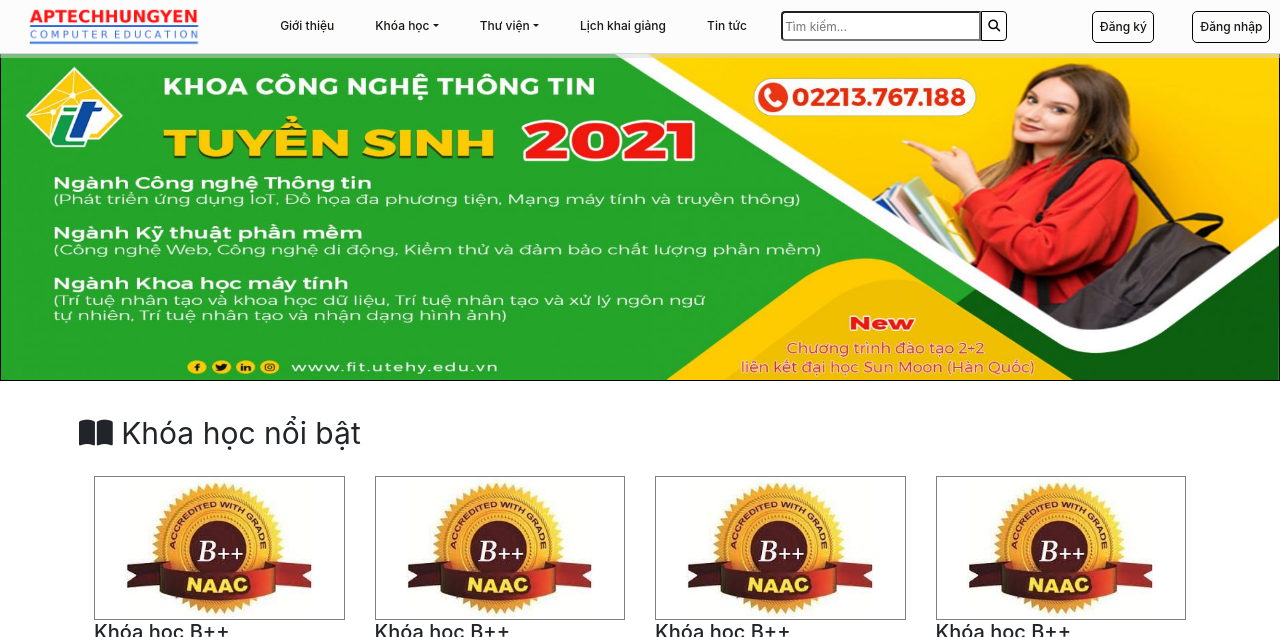
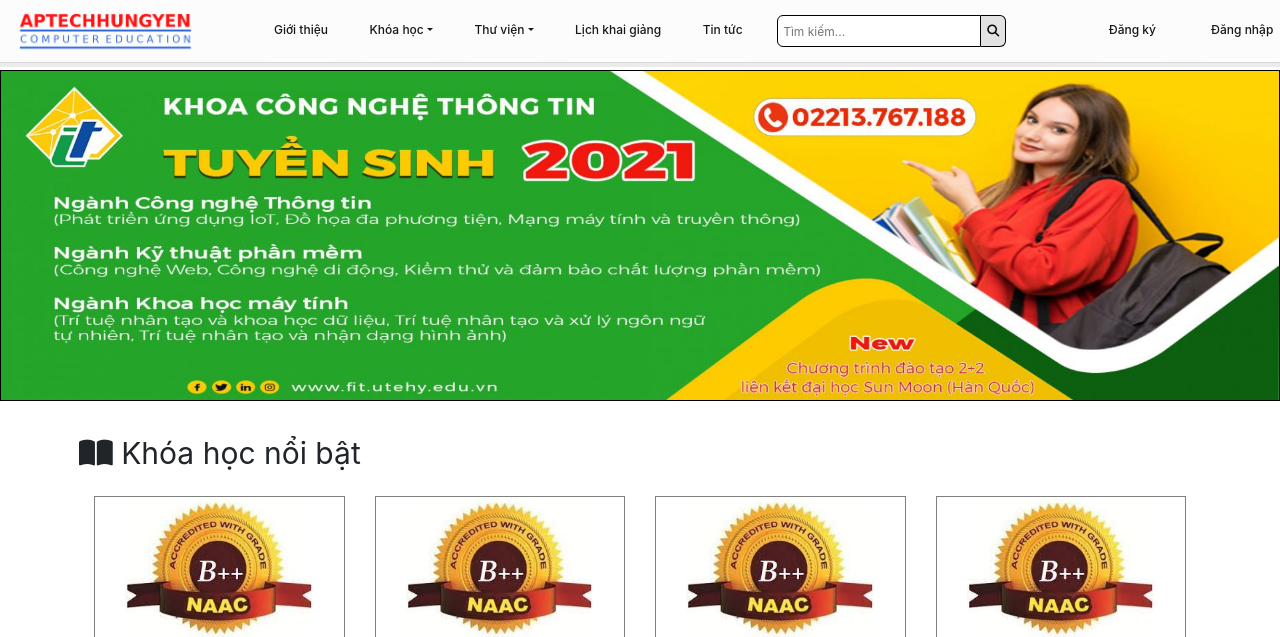
Before and after one commit to anhtukc/aptech-design, a plain HTML site: page index.html in a window 1280 px wide. Shown: the top 637 px of the page. Drawn offline with nearby package versions, Linux system fonts and the light colour scheme.

Commit message:
second change main page

```diff
--- a/css/style.css
+++ b/css/style.css
@@ -6,6 +6,7 @@
     outline: none;
     box-sizing: border-box;
 }
+
 .margin-auto{
     margin: auto;
 }
@@ -21,14 +22,14 @@ html{
 body{
     font-size: 16px;
     margin: 0;
-    padding-top: 50px;
+    padding-top: 70px;
 
 }
 
 
 footer{
-    background-color: #2E69DB;
-    color: white;
+    background-color: #2A2A2A;
+    color: rgb(230, 230, 230);
     padding: 2rem 10rem;
     font-size: 18px;
 }
@@ -81,21 +82,24 @@ nav{
 
 .search-input{
     height: 100%;
-    border-radius: 4px 0 0 4px;
-
+    border-radius: 6px 0 0 6px;
+    border:1px solid black;
+    padding: 0 0.5rem;
 }
 
 .searchbtn{
     height: 100%;
-    border: 1px solid black;
-    border-radius: 0 4px 4px 0;
-    background-color: white;
+    border: 1px solid rgb(0, 0, 0);
+    border-radius: 0 6px 6px 0;
+    background-color: rgb(226, 226, 226);
+    border-left: 0;
 }
 
 .messager{
     position: fixed;
     top: 80%;
     left: 85%;
+
 }
 
 .messager button{
@@ -111,6 +115,19 @@ nav{
 
 /*hover only affect when device is a desktop*/
 @media only screen and (min-width: 992px) {
+    .navbar{
+        padding: 0;
+    }
+    .navbar .nav-item{
+        padding:1.5rem 0rem;
+    }
+
+    .nav-active{
+        border-bottom: 2px solid white;
+    }
+    .nav-active:hover{
+        border-bottom: 2px solid rgb(206, 18, 18);
+    }
     .general-new, footer, .contact{
         display: flex;
     }
@@ -120,28 +137,26 @@ nav{
     }
     .dropdown-nav-list .dropdown{
         opacity: 0;
-        top:20%;
+        top:70%;
         transition: all 0.3s;
     }
-    .navbar-link-customer:hover{
+    .dropdown-nav-list:hover .dropdown{
+        opacity: 1;
+        top: 43%;
+    }
+    .nav-item:hover .navbar-link-customer{
         padding: 0.5rem;
         color: rgb(206, 18, 18);
-        border-color: rgb(206, 18, 18);
         border-radius: 5px;
         transition: all 0.3s;
     }
 
-    .dropdown-nav-list:hover .dropdown{
-        opacity: 1;
-        top: 0                       ;
 
-    }
     .dropdown-nav-list:hover .dropdown-menu{
         display: block;
     }
 
     .nav-item{
-
         margin-left: 2.5%;
     }
 
@@ -151,11 +166,8 @@ nav{
 
     .authorization{
         position: absolute;
-        border: 1px solid black;
         width: 10rem;
         text-align: center;
-        border-radius: 5px;
-
     }
     .signin{
         right: 10%;
@@ -165,8 +177,7 @@ nav{
         right: 20%;
     }
     .authorization:hover .nav-link{
-        background-color: #b92929;
-        color: white;
+        color: #b92929;
     }
 
 
--- a/index.html
+++ b/index.html
@@ -16,7 +16,7 @@
 <body>
 
     <nav class="navbar navbar-expand-lg container-fluid navbar-custom fixed-top">
-        <a href="index.html" class="navbar-brand col-2 nopadding">
+        <a href="index.html" class="navbar-brand col-lg-2 col-sm-4 nopadding">
             <img class="col-12"  src="images/LOGOREDESIGN.png" alt="">
         </a>
         <button class="navbar-toggler" data-target="#my-nav" data-toggle="collapse" aria-controls="my-nav" aria-expanded="false" aria-label="Toggle navigation">
@@ -24,10 +24,11 @@
         </button>
         <div id="my-nav" class="container-fullwidth collapse navbar-collapse col-lg-11  col-xl-11">
             <ul class="navbar-nav mr-auto nav-width ">
-                <li class="nav-item ">
+                <li class="nav-item nav-active">
                     <a class="nav-link navbar-link-customer" href="tintuc.html" >Giới thiệu</a>
+
                 </li>
-                <li class="nav-item dropdown-nav-list">
+                <li class="nav-item dropdown-nav-list nav-active">
                     <a class="nav-link navbar-link-customer dropdown-toggle " href="" role="button"
                         data-toggle="dropdown">Khóa học</a>
                     <div class="dropdown">
@@ -39,7 +40,7 @@
                     </div>
                 </li>
 
-                <li class="nav-item dropdown-nav-list">
+                <li class="nav-item dropdown-nav-list nav-active">
                     <a class="nav-link navbar-link-customer dropdown-toggle" href="" role="button"
                         data-toggle="dropdown">Thư viện</a>
                     <div class="dropdown">
@@ -50,12 +51,12 @@
                         </div>
                     </div>
                 </li>
-                <li class="nav-item">
+                <li class="nav-item nav-active">
                     <a class="nav-link navbar-link-customer" href="#">
                         Lịch khai giảng
                     </a>
                 </li>
-                <li class="nav-item ">
+                <li class="nav-item nav-active">
                     <a class="nav-link navbar-link-customer" href="#">
                         Tin tức
                     </a>
@@ -64,16 +65,16 @@
 
                 <li class="nav-item hide-mobile search-place">
                         <form class="form-inline formsearch ">
-                            <input class=" search-input" type="search" placeholder="Tìm kiếm..." aria-label="Search">
+                            <input class="search-input" type="search" placeholder="Tìm kiếm..." aria-label="Search">
                             <button class=" searchbtn" type="submit"><i class="fa fa-search"></i></button>
                         </form>
                 </li>
-                <li class="nav-item signup authorization">
+                <li class="nav-item signup authorization nav-active">
                     <a class="nav-link " href="signup.html">
                         Đăng ký
                     </a>
                 </li>
-                <li class="nav-item signin authorization">
+                <li class="nav-item signin authorization nav-active">
                     <a class="nav-link " href="signin.html">
                         Đăng nhập
                     </a>
```
